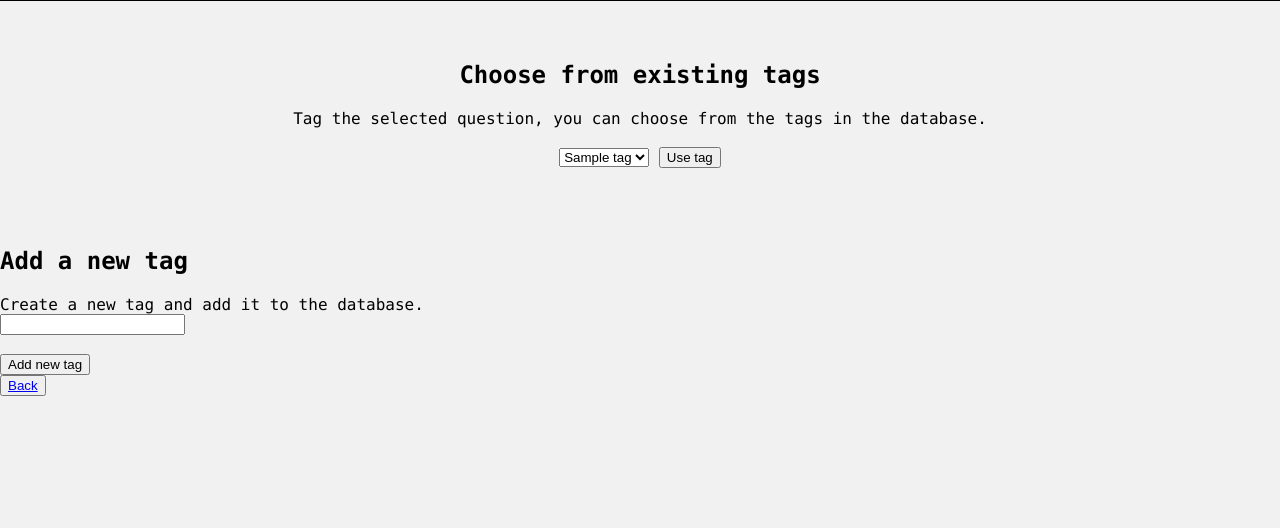
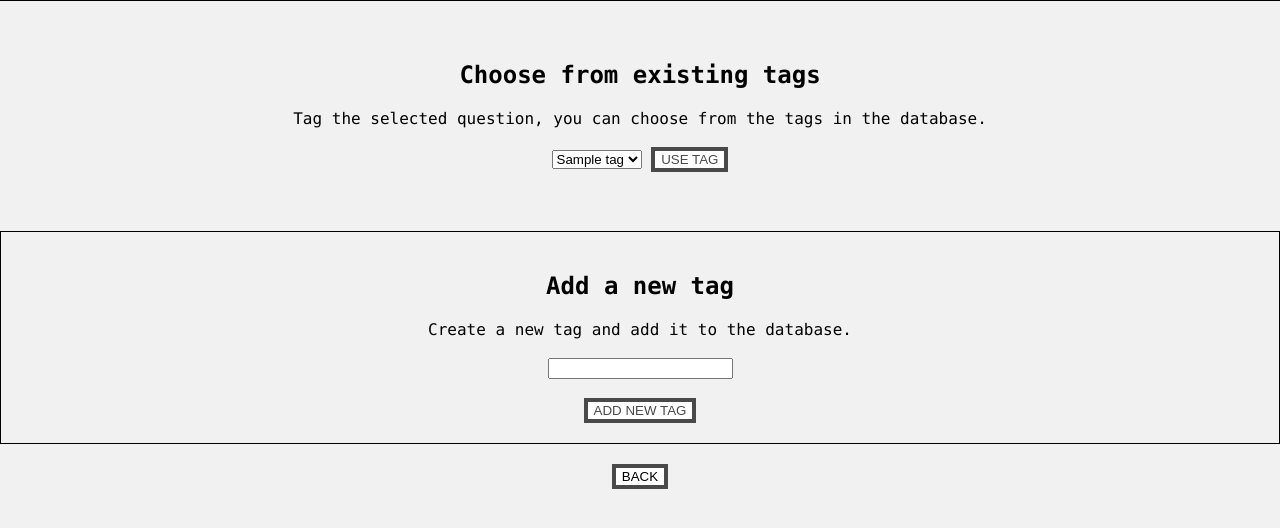
Before and after one commit to CozminM/Ask_Mate, a Flask app: template templates/add_tag.html in a window 1280 px wide. Shown: the top 528 px of the page. Run offline with Flask 2, Linux system fonts and the light colour scheme; the template is opened without the code that fills it: most values are stand-ins (such as "Sample title", 1, 10 or a date in 2020); some libraries are stand-ins or nearby versions.

Commit message:
Added css styling for the add tag page

```diff
--- a/static/css/add_tag.css
+++ b/static/css/add_tag.css
@@ -11,5 +11,37 @@ body{
 }
 
 .add-tag {
-    text-align: justify;
+      text-align: center;
+      padding:20px;
+    border: 1px solid;
 }
+
+.btn {
+    color: #494949 !important;
+    text-transform: uppercase;
+    text-decoration: none;
+    background: #ffffff;
+    border: 4px solid #494949 !important;
+    display: inline-block;
+    transition: all 0.4s ease 0s;
+}
+
+.btn:hover {
+    color: #ffffff !important;
+    background: #f6b93b;
+    border-color: #f6b93b !important;
+    transition: all 0.4s ease 0s;
+}
+
+.button-container {
+    text-align: center;
+    padding: 20px;
+}
+
+a{
+    color: black;
+}
+
+a:link {
+    text-decoration: none;
+}
--- a/templates/add_tag.html
+++ b/templates/add_tag.html
@@ -18,23 +18,25 @@
                 <option value="{{ tag.name }}">{{ tag.name }}</option>
             {% endfor %}
             </select>
-            <button type="submit" value="submit" name="submit_button">Use tag</button>
+            <button class="btn" type="submit" value="submit" name="submit_button">Use tag</button>
         </form>
     </div>
         <br>
     <div class="add-tag">
         <h2>Add a new tag</h2>
         <span>Create a new tag and add it to the database.</span>
+        <br>
+        <br>
         <form method="post" action="" name="user_form" enctype="multipart/form-data">
             <input type="hidden" name="building" value="casinos">
             <input  name="tag-name" required>
             <br>
             <br>
-            <button type="submit" value="submit" name="submit_button">Add new tag</button>
+            <button class="btn" type="submit" value="submit" name="submit_button">Add new tag</button>
         </form>
     </div>
     <div class="button-container">
-        <button class="button" type="button"><a href="{{ url_for('individual_q_and_a', question_id=question_id) }}"> Back </a></button>
+        <button class="btn" type="button"><a href="{{ url_for('individual_q_and_a', question_id=question_id) }}"> Back </a></button>
     </div>
 </body>
 </html>
--- a/templates/search_results.html
+++ b/templates/search_results.html
@@ -7,9 +7,9 @@
 </head>
 <body>
     {% if (questions|length == 0) and (answers|length == 0) %}
-        <h2 class="results-title">No search results were found for {{ search_phrase }}.</h2>
+        <h4 class="results-title">No search results were found for {{ search_phrase }}.</h4>
     {% else %}
-        <h3 class="results-title">Search results for {{ search_phrase }}: </h3>
+        <h4 class="results-title">Search results for {{ search_phrase }}: </h4>
     {% endif %}
     {% if questions|length > 0 %}
         <div class="table-container">
```
Also changed, not shown: static/css/search.css (+20 -3 lines).
